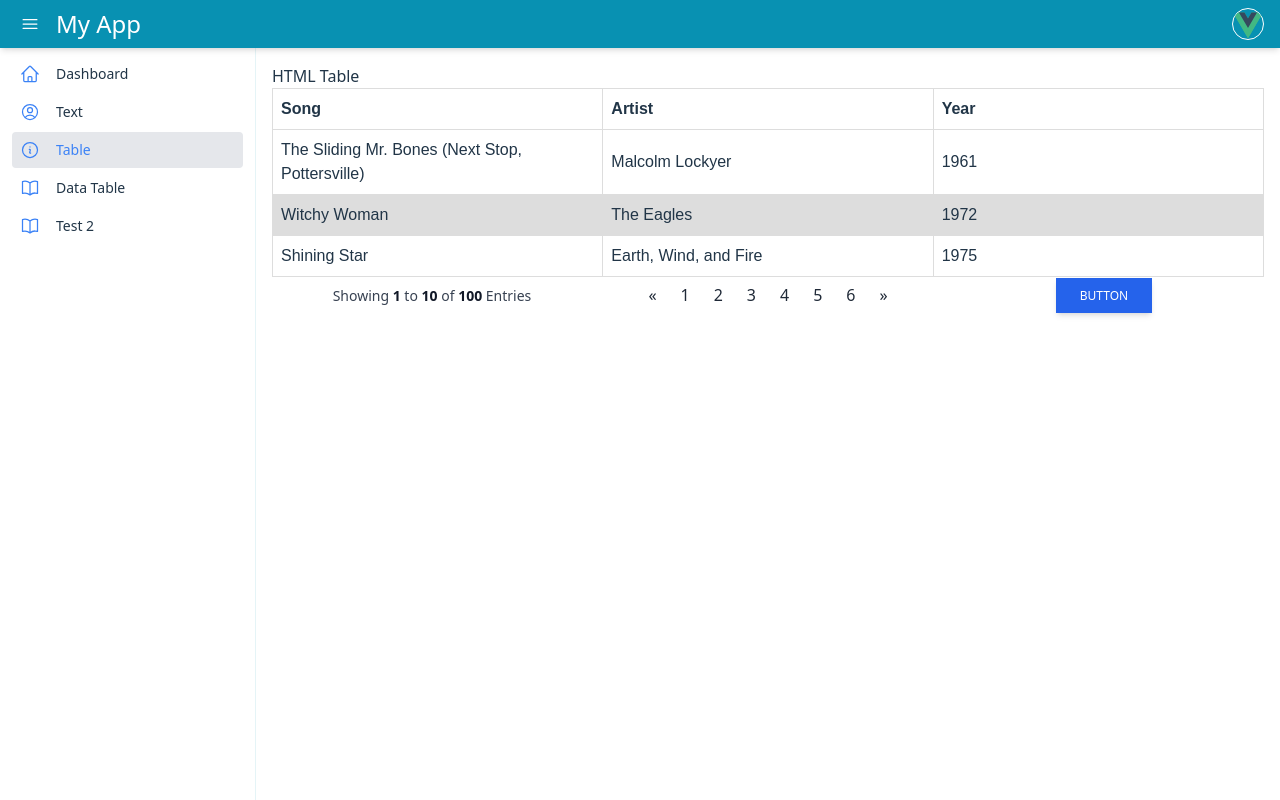
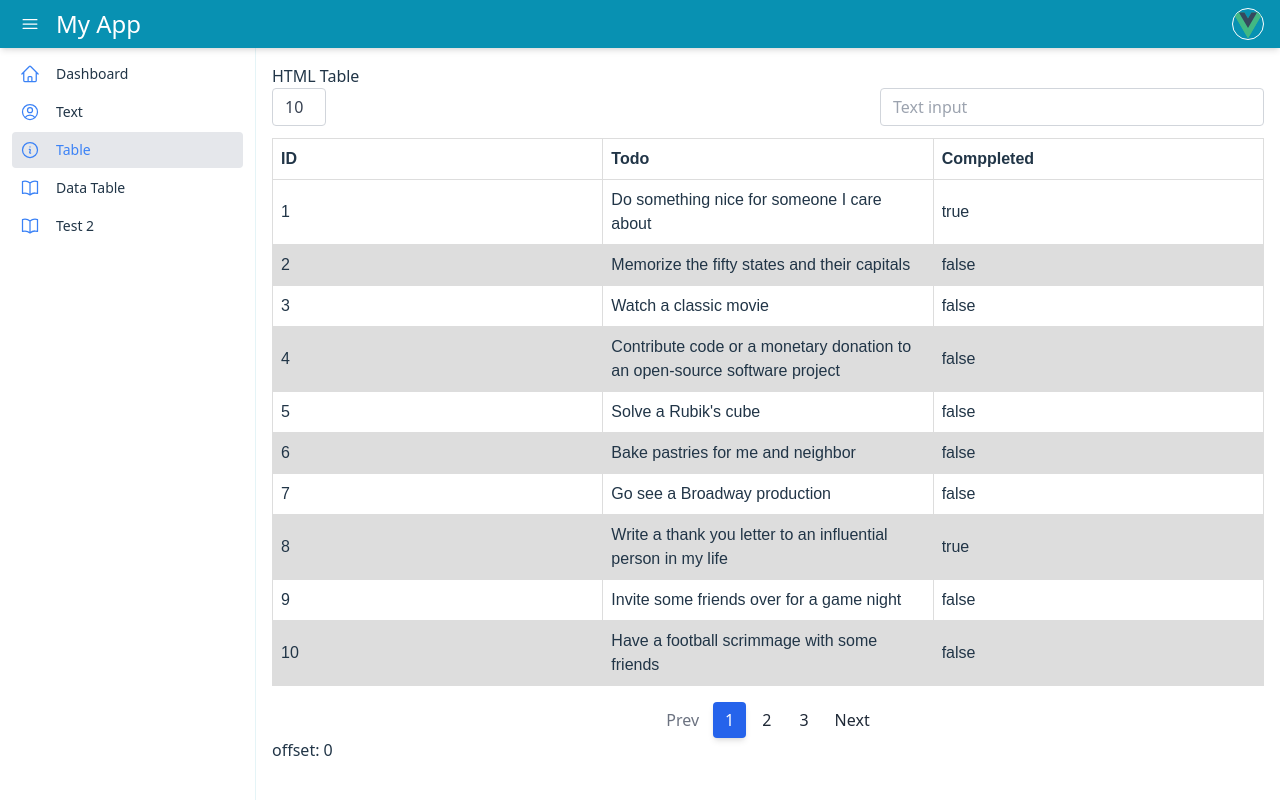
Before and after one commit to riyan-eng/Vue-Tailwind-Template-1, a Vue app: page /table in a window 1280 px wide. Built offline with nearby package versions, Linux system fonts and the light colour scheme; data requests are answered from the project's data file.

Commit message:
vue tailwind template 1

```diff
--- /dev/null
+++ b/db.json
@@ -0,0 +1,184 @@
+{
+    "todos": [
+        {
+            "id": 1,
+            "todo": "Do something nice for someone I care about",
+            "completed": true,
+            "userId": 26
+        },
+        {
+            "id": 2,
+            "todo": "Memorize the fifty states and their capitals",
+            "completed": false,
+            "userId": 48
+        },
+        {
+            "id": 3,
+            "todo": "Watch a classic movie",
+            "completed": false,
+            "userId": 4
+        },
+        {
+            "id": 4,
+            "todo": "Contribute code or a monetary donation to an open-source software project",
+            "completed": false,
+            "userId": 48
+        },
+        {
+            "id": 5,
+            "todo": "Solve a Rubik's cube",
+            "completed": false,
+            "userId": 31
+        },
+        {
+            "id": 6,
+            "todo": "Bake pastries for me and neighbor",
+            "completed": false,
+            "userId": 39
+        },
+        {
+            "id": 7,
+            "todo": "Go see a Broadway production",
+            "completed": false,
+            "userId": 32
+        },
+        {
+            "id": 8,
+            "todo": "Write a thank you letter to an influential person in my life",
+            "completed": true,
+            "userId": 13
+        },
+        {
+            "id": 9,
+            "todo": "Invite some friends over for a game night",
+            "completed": false,
+            "userId": 47
+        },
+        {
+            "id": 10,
+            "todo": "Have a football scrimmage with some friends",
+            "completed": false,
+            "userId": 19
+        },
+        {
+            "id": 11,
+            "todo": "Text a friend I haven't talked to in a long time",
+            "completed": false,
+            "userId": 39
+        },
+        {
+            "id": 12,
+            "todo": "Organize pantry",
+            "completed": true,
+            "userId": 39
+        },
+        {
+            "id": 13,
+            "todo": "Buy a new house decoration",
+            "completed": false,
+            "userId": 16
+        },
+        {
+            "id": 14,
+            "todo": "Plan a vacation I've always wanted to take",
+            "completed": false,
+            "userId": 28
+        },
+        {
+            "id": 15,
+            "todo": "Clean out car",
+            "completed": false,
+            "userId": 33
+        },
+        {
+            "id": 16,
+            "todo": "Draw and color a Mandala",
+            "completed": true,
+            "userId": 24
+        },
+        {
+            "id": 17,
+            "todo": "Create a cookbook with favorite recipes",
+            "completed": false,
+            "userId": 1
+        },
+        {
+            "id": 18,
+            "todo": "Bake a pie with some friends",
+            "completed": false,
+            "userId": 1
+        },
+        {
+            "id": 19,
+            "todo": "Create a compost pile",
+            "completed": true,
+            "userId": 5
+        },
+        {
+            "id": 20,
+            "todo": "Take a hike at a local park",
+            "completed": true,
+            "userId": 43
+        },
+        {
+            "id": 21,
+            "todo": "Take a class at local community center that interests you",
+            "completed": false,
+            "userId": 22
+        },
+        {
+            "id": 22,
+            "todo": "Research a topic interested in",
+            "completed": false,
+            "userId": 4
+        },
+        {
+            "id": 23,
+            "todo": "Plan a trip to another country",
+            "completed": true,
+            "userId": 37
+        },
+        {
+            "id": 24,
+            "todo": "Improve touch typing",
+            "completed": false,
+            "userId": 45
+        },
+        {
+            "id": 25,
+            "todo": "Learn Express.js",
+            "completed": false,
+            "userId": 49
+        },
+        {
+            "id": 26,
+            "todo": "Learn calligraphy",
+            "completed": false,
+            "userId": 50
+        },
+        {
+            "id": 27,
+            "todo": "Have a photo session with some friends",
+            "completed": false,
+            "userId": 14
+        },
+        {
+            "id": 28,
+            "todo": "Go to the gym",
+            "completed": false,
+            "userId": 15
+        },
+        {
+            "id": 29,
+            "todo": "Make own LEGO creation",
+            "completed": false,
+            "userId": 30
+        },
+        {
+            "id": 30,
+            "todo": "Take cat on a walk",
+            "completed": false,
+            "userId": 15
+        }
+    ]
+}
--- a/package.json
+++ b/package.json
@@ -6,11 +6,13 @@
   "scripts": {
     "dev": "vite",
     "build": "vite build",
-    "preview": "vite preview"
+    "preview": "vite preview",
+    "server": "json-server --watch db.json"
   },
   "dependencies": {
     "@heroicons/vue": "^2.0.13",
     "axios": "^1.2.0",
+    "json-server": "^0.17.1",
     "vue": "^3.2.41",
     "vue-router": "^4.1.6",
     "vuex": "^4.0.2"
--- a/src/pages/DataTable.vue
+++ b/src/pages/DataTable.vue
@@ -50,6 +50,7 @@ tr:nth-child(even) {
 import { computed, ref, reactive } from 'vue'
 import { ChevronUpIcon, ChevronDownIcon } from '@heroicons/vue/24/solid'
 import { getTodo } from '../service/todo'
+import axios from 'axios'
 
 // data
 const page = ref(1)
@@ -99,11 +100,6 @@ function selectPage() {
     return 'halo'
 }
 
-async function fetchTasks() {
-    const res = await fetch('https://dummyjson.com/todos?limit=3&skip=10')
-    const data = await res.json()
-    return data
-}
 
 // fetch('https://dummyjson.com/todos?limit=3&skip=10')
 //     .then(res => res.json())
--- a/src/pages/Table.vue
+++ b/src/pages/Table.vue
@@ -1,84 +1,184 @@
 <template>
     <h2>HTML Table</h2>
+    <div class="flex justify-between">
+        <div class="mb-3">
+            <select v-model="perPage" class="form-select appearance-none
+            block
+            w-full
+            px-3
+            py-1.5
+            text-base
+            font-normal
+            text-gray-700
+            bg-white bg-clip-padding bg-no-repeat
+            border border-solid border-gray-300
+            rounded
+            transition
+            ease-in-out
+            m-0
+            focus:text-gray-700 focus:bg-white focus:border-blue-600 focus:outline-none"
+                aria-label="Default select example">
+                <option selected>10</option>
+                <option>25</option>
+                <option>50</option>
+                <option>100</option>
+            </select>
+        </div>
+        <div class="mb-3 xl:w-96">
+            <input type="text" class="
+                form-control
+                block
+                w-full
+                px-3
+                py-1.5
+                text-base
+                font-normal
+                text-gray-700
+                bg-white bg-clip-padding
+                border border-solid border-gray-300
+                rounded
+                transition
+                ease-in-out
+                m-0
+                focus:text-gray-700 focus:bg-white focus:border-blue-600 focus:outline-none
+              " id="exampleText0" placeholder="Text input" />
+        </div>
+    </div>
+
     <table class="table-fixed">
         <thead>
             <tr>
-                <th>Song</th>
-                <th>Artist</th>
-                <th>Year</th>
+                <th>ID</th>
+                <th>Todo</th>
+                <th>Comppleted</th>
             </tr>
         </thead>
         <tbody>
-            <tr>
-                <td>The Sliding Mr. Bones (Next Stop, Pottersville)</td>
-                <td>Malcolm Lockyer</td>
-                <td>1961</td>
-            </tr>
-            <tr>
-                <td>Witchy Woman</td>
-                <td>The Eagles</td>
-                <td>1972</td>
-            </tr>
-            <tr>
-                <td>Shining Star</td>
-                <td>Earth, Wind, and Fire</td>
-                <td>1975</td>
+            <tr v-for="(data, index) in compData" :key="index">
+                <td>{{ data.id }}</td>
+                <td>{{ data.todo }}</td>
+                <td>{{ data.completed }}</td>
             </tr>
         </tbody>
     </table>
-    <div class="items-center justify-items-center grid grid-cols-3 gap-4 content-around ...">
+    <div class="items-center justify-items-center grid grid-cols-3 gap-4 content-around mt-4">
         <div>
-            <span class="text-sm text-gray-700 dark:text-gray-400">
+            <!-- <span class="text-sm text-gray-700 dark:text-gray-400">
                 Showing <span class="font-semibold text-gray-900 dark:text-white">1</span> to <span
                     class="font-semibold text-gray-900 dark:text-white">10</span> of <span
                     class="font-semibold text-gray-900 dark:text-white">100</span> Entries
-            </span>
+            </span> -->
         </div>
         <div>
+
             <nav aria-label="Page navigation example">
                 <ul class="flex list-style-none">
+                    <li class="page-item disabled"><a
+                            class="page-link relative block py-1.5 px-3 rounded border-0 bg-transparent outline-none transition-all duration-300 rounded text-gray-500 pointer-events-none focus:shadow-none"
+                            href="#" tabindex="-1" aria-disabled="true">Prev</a></li>
+
+                    <li style="padding-left: 2px; padding-right:2px" class="page-item cursor-pointer"
+                        @click="selectPage(page)" v-for="(page, index) in pagination" :key="index"><span
+                            :class="(page == activePage ? 'page-link relative block py-1.5 px-3 rounded border-0 bg-blue-600 outline-none transition-all duration-300 rounded text-white hover:text-white hover:bg-blue-600 shadow-md focus:shadow-md' : 'page-link relative block py-1.5 px-3 rounded border-0 bg-transparent outline-none transition-all duration-300 rounded text-gray-800 hover:text-gray-800 hover:bg-gray-200 focus:shadow-none')">{{
+                                    page
+                            }}</span>
+                    </li>
+
                     <li class="page-item"><a
-                            class="page-link relative block py-1.5 px-3 border-0 bg-transparent outline-none transition-all duration-300 text-gray-800 hover:text-gray-800 focus:shadow-none"
-                            href="#" aria-label="Previous">
-                            <span aria-hidden="true">&laquo;</span>
-                        </a></li>
-                    <li class="page-item"><a
-                            class="page-link relative block py-1.5 px-3 border-0 bg-transparent outline-none transition-all duration-300 text-gray-800 hover:text-gray-800 hover:bg-gray-200 focus:shadow-none"
-                            href="#">1</a></li>
-                    <li class="page-item"><a
-                            class="page-link relative block py-1.5 px-3 border-0 bg-transparent outline-none transition-all duration-300 text-gray-800 hover:text-gray-800 hover:bg-gray-200 focus:shadow-none"
-                            href="#">2</a></li>
-                    <li class="page-item"><a
-                            class="page-link relative block py-1.5 px-3 border-0 bg-transparent outline-none transition-all duration-300 text-gray-800 hover:text-gray-800 hover:bg-gray-200 focus:shadow-none"
-                            href="#">3</a></li>
-                    <li class="page-item"><a
-                            class="page-link relative block py-1.5 px-3 border-0 bg-transparent outline-none transition-all duration-300 text-gray-800 hover:text-gray-800 hover:bg-gray-200 focus:shadow-none"
-                            href="#">4</a></li>
-                    <li class="page-item"><a
-                            class="page-link relative block py-1.5 px-3 border-0 bg-transparent outline-none transition-all duration-300 text-gray-800 hover:text-gray-800 hover:bg-gray-200 focus:shadow-none"
-                            href="#">5</a></li>
-                    <li class="page-item"><a
-                            class="page-link relative block py-1.5 px-3 border-0 bg-transparent outline-none transition-all duration-300 text-gray-800 hover:text-gray-800 hover:bg-gray-200 focus:shadow-none"
-                            href="#">6</a></li>
-                    <li class="page-item"><a
-                            class="page-link relative block py-1.5 px-3 border-0 bg-transparent outline-none transition-all duration-300 text-gray-800 hover:text-gray-800 hover:bg-gray-200 focus:shadow-none"
-                            href="#" aria-label="Next">
-                            <span aria-hidden="true">&raquo;</span>
-                        </a></li>
+                            class="page-link relative block py-1.5 px-3 rounded border-0 bg-transparent outline-none transition-all duration-300 rounded text-gray-800 hover:text-gray-800 hover:bg-gray-200 focus:shadow-none"
+                            href="#">Next</a></li>
                 </ul>
             </nav>
         </div>
         <div>
-            <div class="flex space-x-2 justify-center">
+            <!-- <div class="flex space-x-2 justify-center">
                 <button type="button"
                     class="inline-block px-6 py-2.5 bg-blue-600 text-white font-medium text-xs leading-tight uppercase shadow-md hover:bg-blue-700 hover:shadow-lg focus:bg-blue-700 focus:shadow-lg focus:outline-none focus:ring-0 active:bg-blue-800 active:shadow-lg transition duration-150 ease-in-out">Button</button>
-            </div>
+            </div> -->
         </div>
     </div>
+    <div>
+        <!-- page aktif: {{ activePage }}
+        per page: {{ perPage }} -->
+        offset: {{ compOffset }}
+    </div>
+    <!-- <div>{{ compData }}</div> -->
+</template>
 
+<script>
+import { ref, reactive, computed } from 'vue'
+import axios from 'axios'
+export default {
+    data() {
+        return {
+            todos: [],
+            activePage: 1,
+            listPages: [],
+            perPage: 10,
+            totalPage: 0,
+            offset: 0,
+            totalData: 0
+        }
+    },
 
+    computed: {
+        pagination() {
+            this.listPages = []
+            this.activePage = 1
+            var pages = Math.ceil(this.totalData / this.perPage)
+            this.totalPage = pages
+            for (var i = 1; i <= this.totalPage; i++) {
+                this.listPages.push(i)
+            }
+            return this.listPages
+        },
+        compOffset() {
+            this.offset = (this.activePage - 1) * this.perPage;
+            return this.offset
+        },
 
-</template>
+        compData() {
+            console.log(this.activePage)
+            // this.fetchData(this.offset, this.perPage)
+            return this.todos
+        }
+    },
+
+    methods: {
+        selectPage(page) {
+            this.activePage = page
+            console.log(this.offset)
+            console.log(this.perPage)
+            this.fetchData(this.offset, this.perPage)
+        },
+        fetchData(offset, perPage){
+            axios.get(`http://localhost:3000/todos?_start=${offset}&_limit=${perPage}`)
+                .then(response => {
+                    // console.log(response)
+                    this.todos = response.data
+                })
+        }
+    },
+
+    mounted() {
+        axios.get('http://localhost:3000/todos')
+            .then(response => {
+                // console.log(response.data.length)
+                this.totalData = response.data.length
+            })
+
+        axios.get(`http://localhost:3000/todos?_start=${this.offset}&_limit=${this.perPage}`)
+            .then(response => {
+                // console.log(response)
+                this.todos = response.data
+            })
+    },
+
+    // offset = page * itemsPerPage + 1
+
+}
+</script>
+
 <style scoped>
 table {
     font-family: arial, sans-serif;
```
Also changed, not shown: 1 other file (tests, documents, lock files or other folders).
